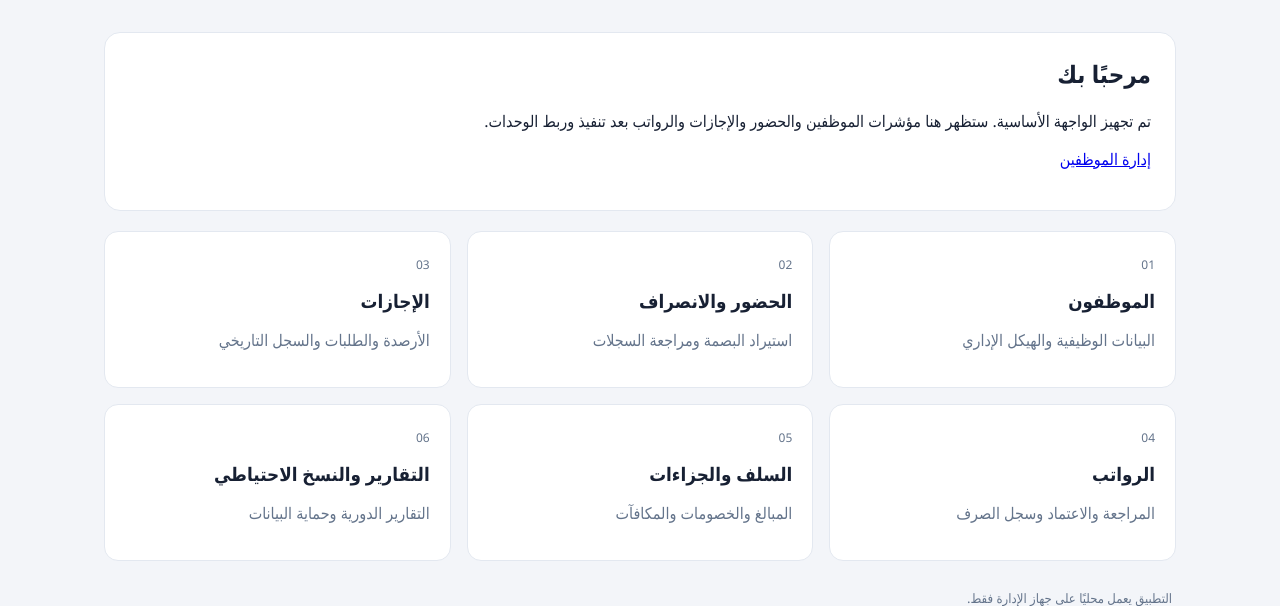
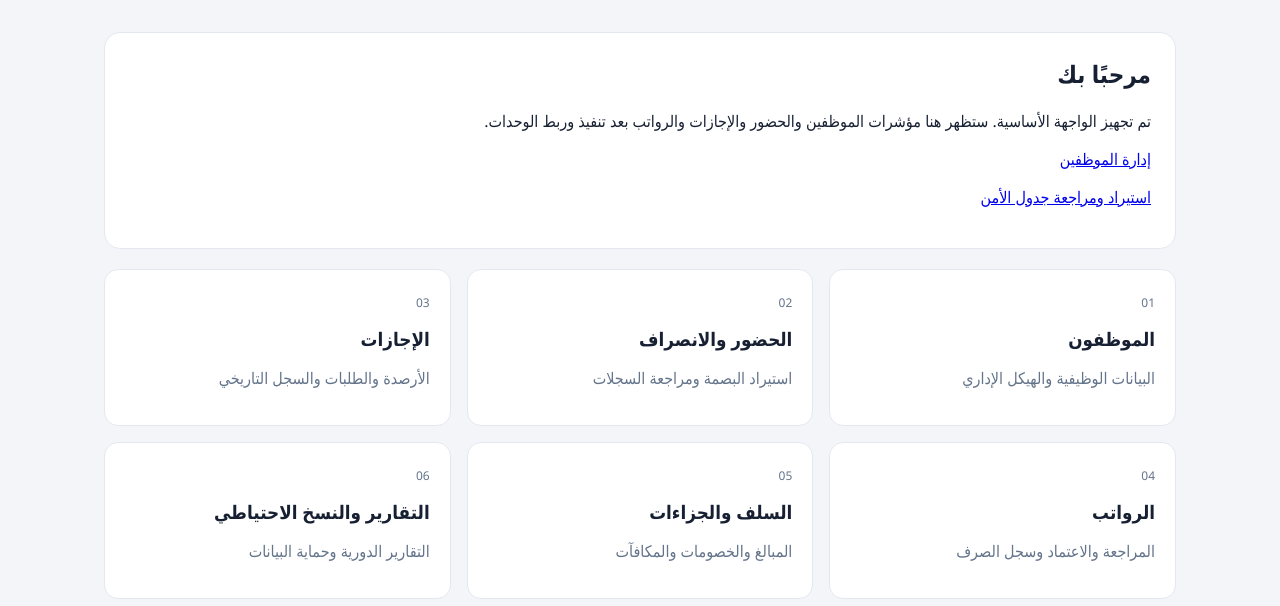
Before and after one commit to ms1813678-bit/ms1813678-bit-my-business-hotel, a Python web app: template app/templates/dashboard.html in a window 1280 px wide. Shown: the part 222-828 px from the top of the page. Run offline with Jinja, Linux system fonts and the light colour scheme; the template is opened without the code that fills it: most values are stand-ins (such as "Sample title", 1, 10 or a date in 2020).

Commit message:
Link security roster workflow from dashboard

```diff
--- a/app/templates/dashboard.html
+++ b/app/templates/dashboard.html
@@ -24,6 +24,7 @@
       <h2>مرحبًا بك</h2>
       <p>تم تجهيز الواجهة الأساسية. ستظهر هنا مؤشرات الموظفين والحضور والإجازات والرواتب بعد تنفيذ وربط الوحدات.</p>
       <p><a href="/employees">إدارة الموظفين</a></p>
+      <p><a href="/security-roster">استيراد ومراجعة جدول الأمن</a></p>
     </section>
     <section class="grid">
       <article class="tile"><span>01</span><h3>الموظفون</h3><p>البيانات الوظيفية والهيكل الإداري</p></article>
```
